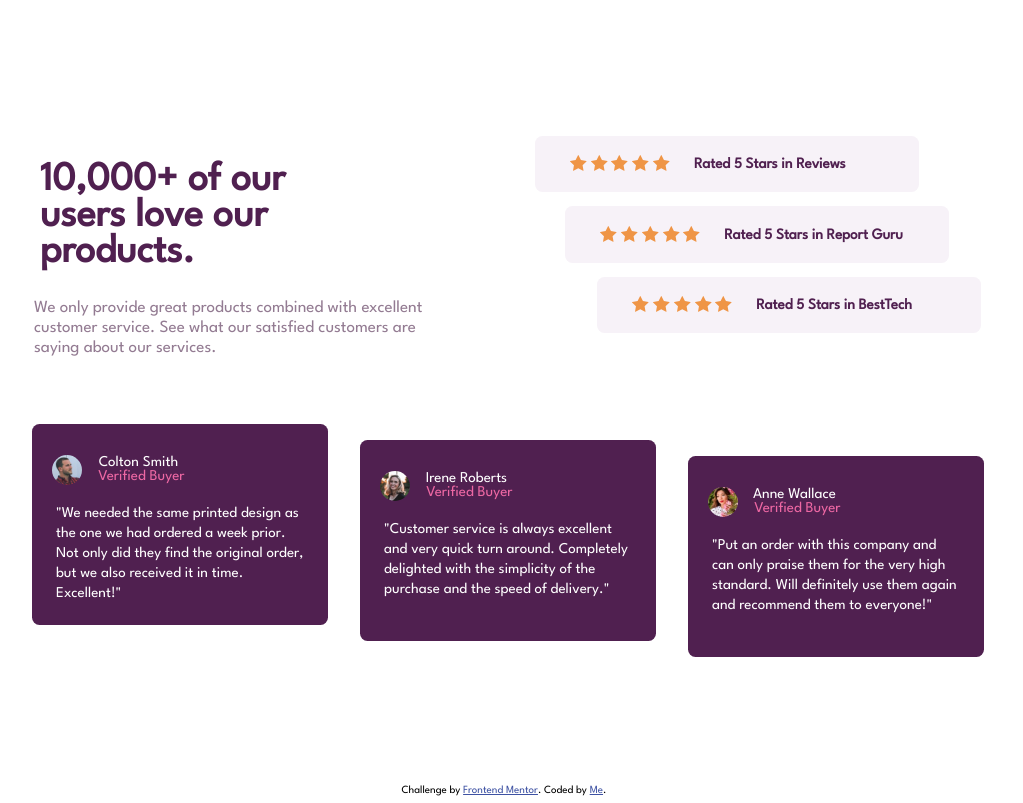
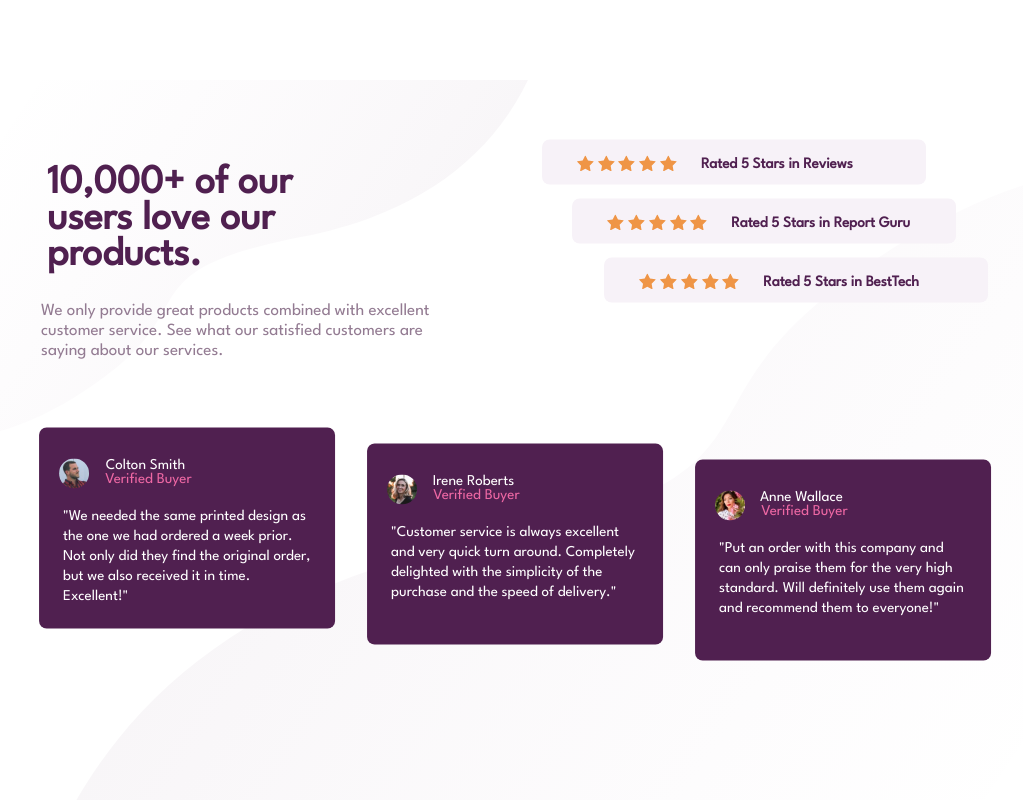
Before and after one commit to bngocthao/social-proof-section, a plain HTML site: page index.html in a window 1280 px wide. Shown: the whole page, without its empty margins (136-1159 px from the left). Drawn offline with Linux system fonts and the light colour scheme.

Commit message:
add background

```diff
--- a/index.html
+++ b/index.html
@@ -20,6 +20,11 @@
       body{
         font-size: 15px;
         font-family: 'League Spartan';
+        background-image: url('images/bg-pattern-top-desktop.svg'), url('images/bg-pattern-bottom-desktop.svg');
+        background-position: top 5rem left 5rem, right 10rem ;
+        text-align: center;
+        /* background-position: right top, left bottom; */
+        background-repeat: no-repeat;
       }
       .attribution {
         font-size: 11px;
@@ -126,8 +131,8 @@
         .box {
           margin: auto;
           width: 24rem;
-          height: 1em;
-          padding-top: 0.75em;
+          height: 0.5em;
+          padding-top: 0.5em;
           padding-bottom: 2em;
           /* padding-left: 7em; */
           background-color: #F7F2F8;
@@ -137,7 +142,12 @@
           line-height: 1.2em;
         }
         .desktop-border {
-          padding: 8rem;
+          margin: 0;
+          position: absolute;
+          top: 50%;
+          left: 50%;
+          -ms-transform: translate(-50%, -50%);
+          transform: translate(-50%, -50%);
         }
         .box-style-2 {
           margin-left: 2rem;
@@ -170,11 +180,11 @@
         .rate-gap {
           padding: 0rem 1.5rem 0.2rem 0.2rem;
         }
+        .posi {}
       }
     </style>
   </head>
   <body>
-
   <div class="desktop-border">
     <div class="card-flex-desktop des-bor-top">
 
@@ -282,11 +292,11 @@
     </div>
   </div>
 
-  <div class="attribution">
+  <!-- <div class="attribution">
     Challenge by
     <a href="https://www.frontendmentor.io?ref=challenge" target="_blank"
       >Frontend Mentor</a
     >. Coded by <a href="#">Me</a>.
-  </div>
+  </div> -->
   </body>
 </html>
```
